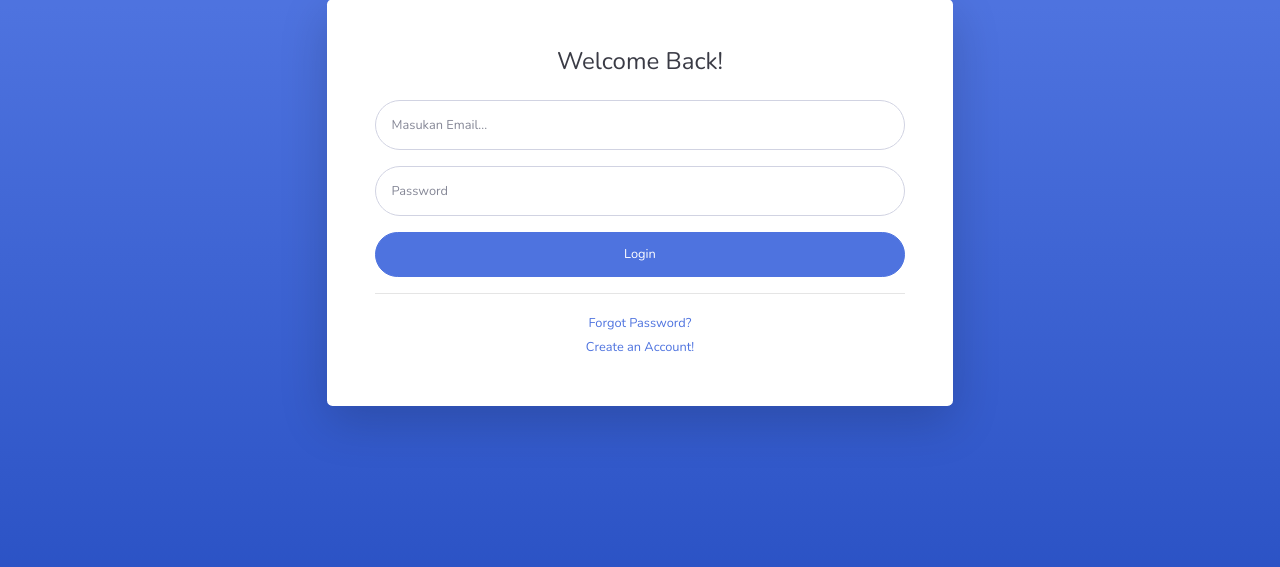
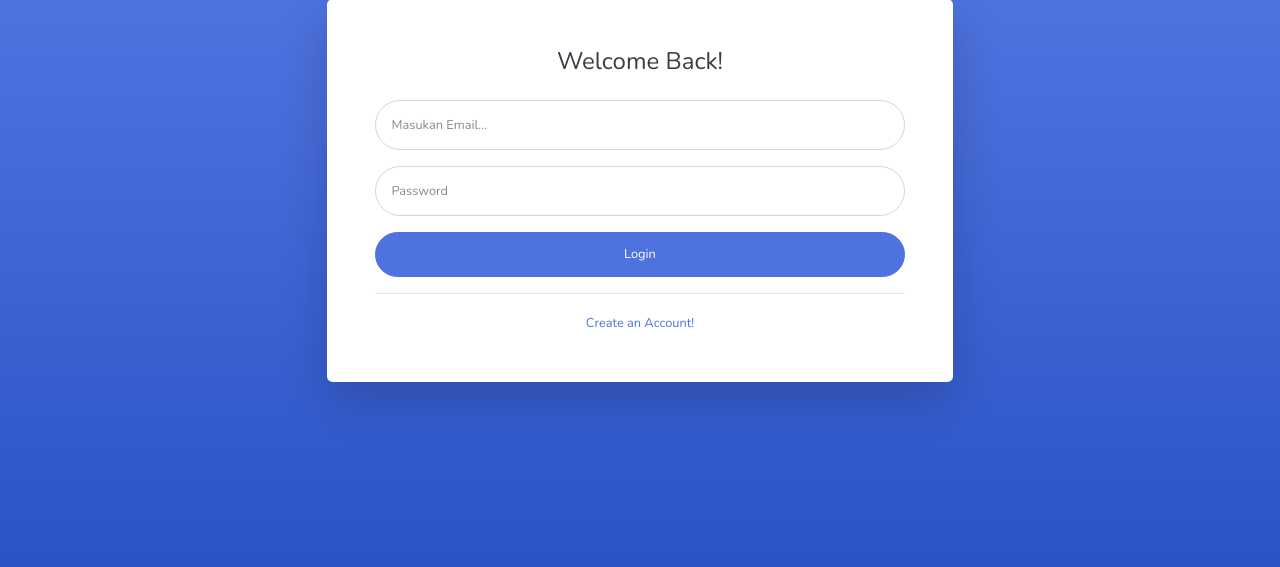
Before and after one commit to rickynda/CI-App, a CodeIgniter app: page /CI-App/ in a window 1280 px wide. Shown: the part 73-640 px from the top of the page. Run offline with CodeIgniter, Linux system fonts and the light colour scheme.

Commit message:
add register controller & delete forgot password in login page

```diff
--- a/application/controllers/Auth.php
+++ b/application/controllers/Auth.php
@@ -9,4 +9,9 @@ class Auth extends CI_Controller {
         $this->load->view('template/auth_footer');
 
     }
+    public function register(){
+        $this->load->view('template/auth_header');
+        $this->load->view('auth/register');
+        $this->load->view('template/auth_footer');
+    }
 }
--- a/application/views/auth/login.php
+++ b/application/views/auth/login.php
@@ -34,10 +34,7 @@
                   </form>
                   <hr>
                   <div class="text-center">
-                    <a class="small" href="forgot-password.html">Forgot Password?</a>
-                  </div>
-                  <div class="text-center">
-                    <a class="small" href="register.html">Create an Account!</a>
+                    <a class="small" href="<?= base_url('auth/register');?>">Create an Account!</a>
                   </div>
                 </div>
               </div>
```
